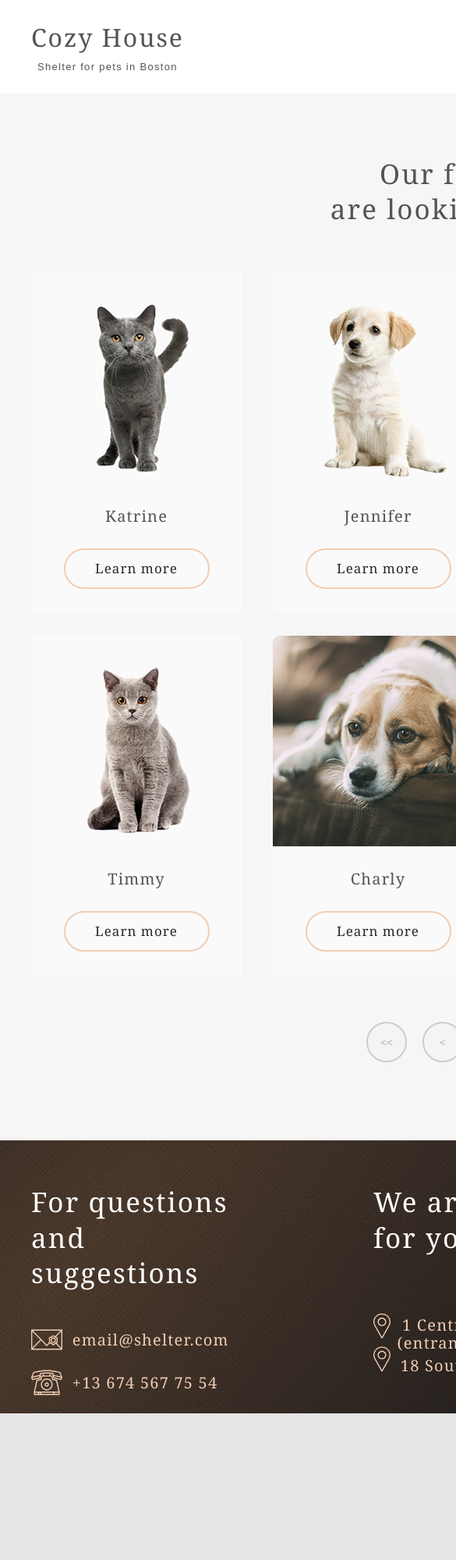
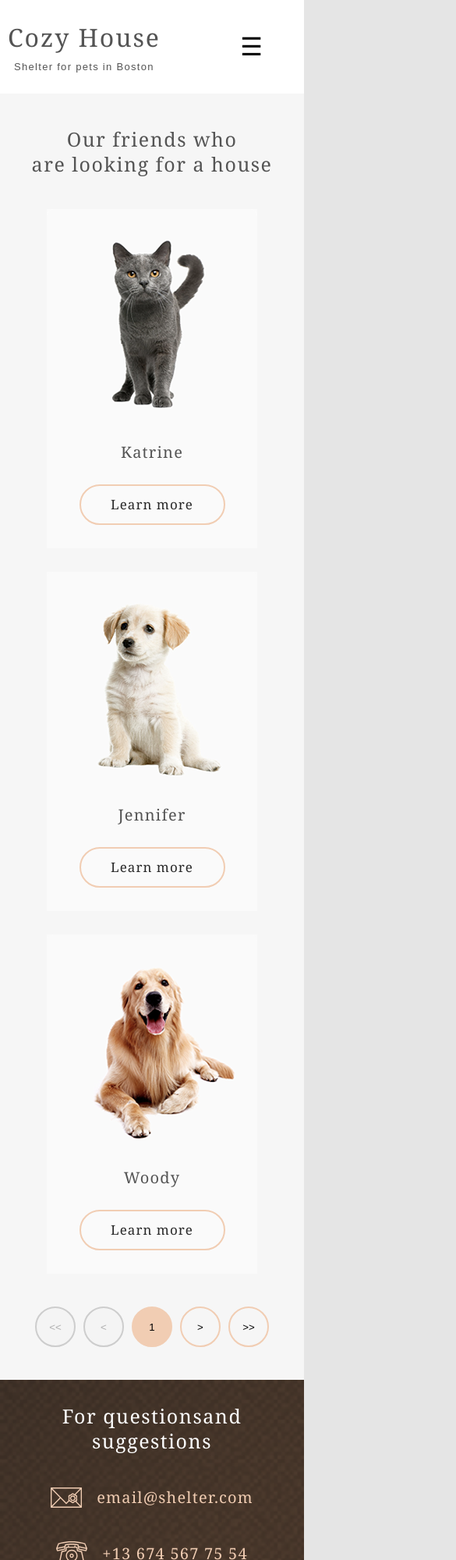
Before and after one commit to Margarita1007/School-projects, a plain HTML site: page shelter/pages/pets/index.html in a window 390 px wide. Shown: the top 2000 px of the page at 78% size, 585 px wide, since content can reach past the window. Before the commit the page ends 1812 px from the top, so only its background shows below. Drawn offline with Linux system fonts and the light colour scheme; a web font is replaced by a local one.

Commit message:
feat: add adaptive

```diff
--- a/shelter/pages/pets/index.html
+++ b/shelter/pages/pets/index.html
@@ -2,6 +2,7 @@
 <html>
   <head>
     <meta charset="utf-8">
+    <meta name="viewport" content="width=device-width, initial-scale=1">
 
     <title>Our pets</title>
     <link href="https://faviconka.ru/ico/1/faviconka.ru_1_125443.ico" rel ="icon" type="image/x icon">
@@ -21,12 +22,13 @@
           </div>
 
           <nav class="nav">
-            <ul class="nav-list">
-              <li class="nav-item"><a href="../main/index.html" class="nav-link">About the shelter</a></li>
-              <li class="nav-item"><a href="/pets" class="nav-link" id="our-pets">Our pets</a></li>
-              <li class="nav-item"><a href="../main/index.html#page-help" class="nav-link">Help the shelter</a></li>
-              <li class="nav-item"><a href="#footer" class="nav-link">Contacts</a></li>
-            </ul>
+            <div class="nav-list" id="myTopnav">
+              <a href="#startscreen" class="nav-link" id="about">About the shelter</a>
+              <a href="../pets/index.html" class="nav-link">Our pets</a>
+              <a href="#page-help" class="nav-link">Help the shelter</a>
+             <a href="#footer" class="nav-link">Contacts</a>
+              <a id="burger" href="#" class="icon-burger" >&#9776;</a>
+            </div>
         </nav>
       </header>
     </div> <!-- end header-->
@@ -111,11 +113,11 @@
            </div>
            <div class="footer-txt" id="mail">
                <img src='../../assets/icons/icon-email.svg' alt="email">
-           <p><a href="mailto:email@shelter.com"> &#160 email@shelter.com</a></p>
+               <p><a href="mailto:email@shelter.com"> &#160&#160 email@shelter.com</a></p>
            </div>
            <div class="footer-txt" id="phone" >
                <img src='../../assets/icons/icon-phone.svg' alt="phone">
-           <p><a href="tel:+136745677554"> &#160 +13 674 567 75 54</a></p>
+               <p><a href="tel:+136745677554"> &#160&#160 +13 674 567 75 54</a></p>
            </div>
        </div>
        <div class="footer-location">
@@ -124,12 +126,15 @@
            </div>
            <div class="footer-txt" id="first-adress">
                <img src='../../assets/icons/icon-marker.svg' alt="adress">
-           <p><a href="https://www.google.ru/maps/@53.6804329,48.7716596,11.81z"> &#160 1 Central Street, Boston<br>&#160(entrance from the store)</a></p>
+               <p><a href="https://www.google.ru/maps/@53.6804329,48.7716596,11.81z" target='_blank'>&#160&#160 1 Central Street, Boston<br>&#160&#160 (entrance from the store)</a></p>
            </div>
            <div class="footer-txt" id="second-adress">
                <img src='../../assets/icons/icon-marker.svg' alt="adress">
-           <p><a href="https://www.google.ru/maps/@53.6804329,48.7716596,11.81z"> &#160 18 South Park, London </a></p>
+               <p><a href="https://www.google.ru/maps/@53.6804329,48.7716596,11.81z" target="_blank"> &#160&#160 18 South Park, London </a></p>
            </div>
+       </div>
+       <div class="footer-puppy">
+           <img src='../../assets/images/footer-puppy.png' alt="footer dog">
        </div>
       </div>
   </footer>
--- a/shelter/pages/pets/style.css
+++ b/shelter/pages/pets/style.css
@@ -3,19 +3,20 @@ html {
 }
 
 body {
-    width: max-content;
+    max-width: 1280px;
     margin: auto;
     background-color: #E5E5E5;
+    display: flex;
+    flex-direction: column;
 }
 .header-container {
-    width: 1280px;
     height: 120px;
     background-color: #ffffff;
     position: sticky;
     top: 0;
 }
 .head-block {
-
+    width: auto;
     display: flex;
     align-items: center;
     margin-top: 0;
@@ -94,6 +95,11 @@ body {
         color: #545454;
         font-weight: bold;
     }
+
+    #burger {
+        display: none;
+        }
+
     #our-pets {
         font-family: 'Arial';
         text-decoration: underline;
@@ -107,12 +113,12 @@ body {
     }
 
     .block-page-pets{
-        width: 1280px;                /* vvvvvvvvvvvvvvvvvvvvvvvvv */
+                   /* vvvvvvvvvvvvvvvvvvvvvvvvv */
         height: 1342px;
         background: #F6F6F6;
     }
     .pets-container {
-        width: 1200px;
+
         height: 1162px;
         padding: 80px 40px 100px 40px;
         background: #F6F6F6;
@@ -255,27 +261,33 @@ body {
 
 
     .footer {                                    /* footer */
-        width: 1280px;
+
         height: 350px;
-        background: url('../../assets/images/footer-puppy.png') top 40px left 940px, url('../../assets/images/footer-gradient-background.png');
+        background: url('../../assets/images/footer-gradient-background.png');
         background-repeat: no-repeat;
+
+
 
         }
 
         .footer-elements {
-            margin-left: 40px;
-           padding-top: 56px;
+            max-width: 1300px;
+           margin: 40px 40px 0 40px;
            display: flex;
            flex-direction: row;
+           gap: 160px;
 
         }
+
 
         .footer-contacts {
             width: 279px;
             height: 234px;
-            padding-right: 160px;
             display: flex;
             flex-direction: column;
+            padding-top: 16px;
+            padding-bottom: 60px;
+            gap: 40px;
 
         }
 
@@ -285,16 +297,22 @@ body {
         display: flex;
         flex-direction: column;
         justify-content: left;
+        padding-top: 16px;
+        gap: 33px;
 
         }
 
-        .footer-title
-        {
+        .footer-title {
             margin-left: 0;
-            margin-bottom: 0;
         }
+
+        .footer-txt {
+            display: flex;
+            align-items: center;
+        }
+
         .footer-title h3{
-            margin-top: 0;
+            margin: 0;
             font-family: 'Georgia';
         font-style: normal;
         font-weight: 400;
@@ -304,8 +322,10 @@ body {
         color: #FFFFFF;
         display: flex;
 
+        }
 
-
+        .footer-txt p {
+            margin: 0;
         }
 
         .footer-txt p a{
@@ -317,31 +337,198 @@ body {
         line-height: 115%;
         letter-spacing: 0.06em;
         color: #F1CDB3;
+        }
 
+    @media screen and (max-width: 1279.98px) {
+
+    body {
+        width: 100%;
+    }
+
+    .head-block {
+    margin-inline: 30px;
+    }
+    .title-pets-container {
+        margin-bottom: 30px;
+        margin-top: 20px;
+    }
+
+
+
+    .block-page-pets {
+        height: 1733px;
+    }
+    .pets-container {
+       height: 1603px;
+    padding: 60px 30px 70px 30px;
+    }
+
+    .block-all-pets {
+        height: auto;
+        column-gap: 5.6497%;
+        row-gap: 30px;
+    }
+
+    .block-pets:nth-child(7), :nth-child(8) {
+        display: none;
+    }
+
+
+
+
+    .footer {
+        height: 639px;
+        background-size: cover;
+    }
+
+    .footer-elements {
+        max-width: 1000px;
+        flex-wrap: wrap;
+        row-gap: 65px;
+        column-gap: 60px;
+        justify-content: center;
+        margin: 30px 30px auto 30px;
+    }
+    .footer-contacts, .footer-location {
+        padding-bottom: 0;
+        padding-top: 0;
+    }
+    .footer-puppy img {
+        float: bottom;
+    }
+
+
+    }
+
+    @media screen and (max-width: 767.8px) {
+
+        body {
+            width: 100%;
         }
-        #first-adress{
+
+        .startscreen {
             display: flex;
-            justify-content: left;
-            height: 46px;
-            margin-top: 33px;
+            height: 823px;
+            }
+
+        .head-block {
+        margin-left: 10px;
+        margin-right: 53px;
         }
-        #first-adress p {
-        margin: 10px auto;
+
+        .nav-link {
+            display: none;
         }
-        #second-adress{
-            display: flex;
-            justify-content: left;
-        }
-        #second-adress p {
-            margin-bottom: 0;
-        }
-        #mail {
 
-            display: flex;
-            justify-content: left;
-        }
-        #phone {
+        #burger {
+            position: relative;
+            top: 0;
+            right: 0;
+            float: right;
+            display: block;
+            color: black;
+            text-decoration: none;
+            font-size: 32px;
+            }
 
-            display: flex;
-            justify-content: left;
-        }
+.block-page-pets {
+    height: 1649px;
+}
+.pets-container {
+    height: 1565px;
+    padding: 42px 10px;
+}
+
+.block-pets:nth-child(4),:nth-child(5),:nth-child(6) {
+    display: none;
+}
+.button-nav {
+    display: block;
+}
+
+.block-all-pets {
+    flex-direction: column;
+    align-items: center;
+}
+.title-pets-container h3 {
+    font-size: 25px;
+    height: 64px;
+}
+.title-pets-container {
+    margin-top: 0;
+    margin-bottom: 42px;
+}
+.button-container {
+    gap: 10px;
+    margin-top: 42px;
+}
+
+
+
+
+
+
+.footer {
+height: 809px;
+}
+
+.footer-elements {
+    margin: 30px 10px 0 10px;
+    flex-direction: column;
+    gap: 40px;
+    justify-content: center;
+}
+.footer-contacts {
+width: 100%;
+height: 208px;
+gap: 40px;
+justify-content: center ;
+align-self: center;
+align-items: center;
+}
+.footer-location {
+    width: 100%;
+height: 222px;
+gap: 40px;
+
+}
+.footer-title {
+    width: 92.667%;
+    margin: 0 auto;
+    justify-content: center;
+    align-items: center;
+}
+
+.footer-title h3{
+    display: block;
+font-size: 25px;
+text-align: center;
+justify-content: center;
+align-items: center;
+}
+.footer-title h3 br{
+    display: none;
+}
+.footer-txt p {
+    display: block;
+    text-align: center;
+}
+
+#first-adress, #second-adress {
+    text-align: start;
+}
+
+.footer-puppy img{
+width: 260px;
+height: 269px;
+}
+
+.footer-puppy {
+    height: 269px;
+    width: 260px;
+    display: block;
+    align-items: center;
+    margin: 0 auto;
+}
+
+}
```
Lines whose indentation alone changed are shown as unchanged.
